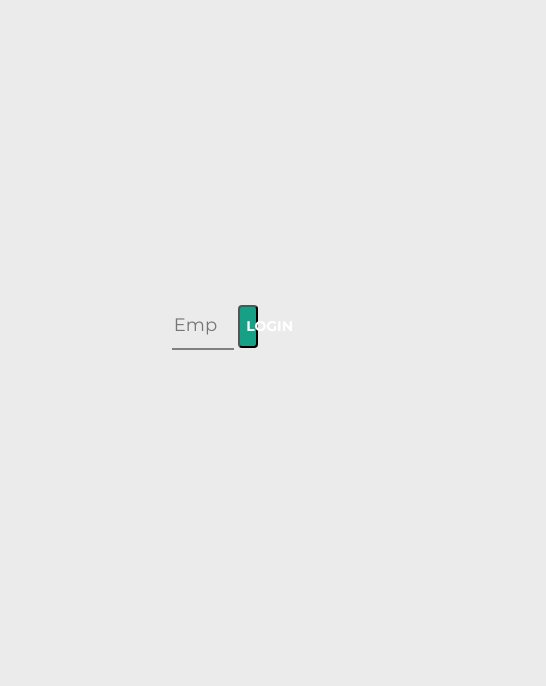
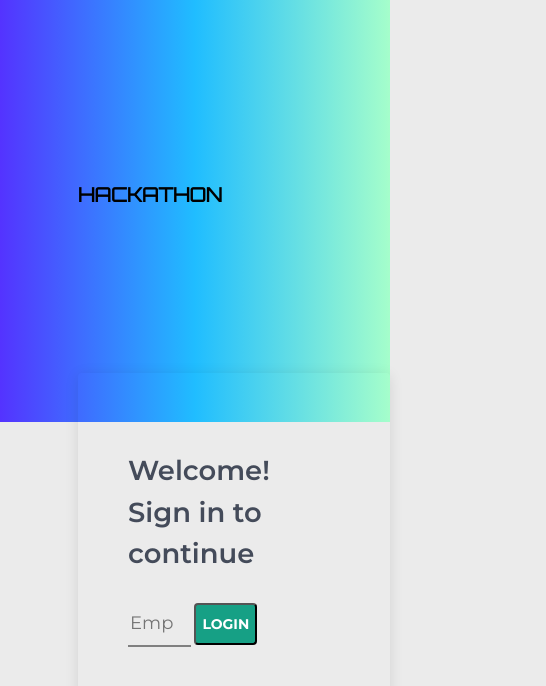
Before and after one commit to rakshitha-shet/hack_ideas, a React (Create React App) app: page / in a window 390 px wide. Shown: the top 686 px of the page, 546 px wide, since content can reach past the window. Built offline with nearby package versions, Linux system fonts and the light colour scheme.

Commit message:
added responsive styles

```diff
--- a/src/components/Card/Card.module.css
+++ b/src/components/Card/Card.module.css
@@ -3,7 +3,7 @@
     height:20vh;
     background-color:white;
     margin: 2rem auto;
-    padding: 1rem;
+    padding: 1vw;
     font-family: inherit;
     box-shadow: 0 2px 4px 0 rgb(0 0 0 / 15%);
     border-radius: 4px;
--- a/src/components/Home/Home.js
+++ b/src/components/Home/Home.js
@@ -13,11 +13,11 @@ const Home = () => {
 
     return (<>
         <Topbar />
+        <div className={styles.leftWall}>
+            <IdeaCards updated={updateCount} />
+        </div>
         <div className={styles.rightWall}>
             <IdeaForm updateCountValue={updateCountValue} />
-        </div>
-        <div className={styles.leftWall}>
-            <IdeaCards updated={updateCount} />
         </div>
     </>);
 }
--- a/src/components/IdeaForm/IdeaForm.module.css
+++ b/src/components/IdeaForm/IdeaForm.module.css
@@ -1,7 +1,7 @@
 .formContainer{
     margin: 5vw;
-    border-radius: 1rem;
-    padding: 2rem;
+    border-radius: 1vw;
+    padding: 2vw;
     display: flex;
     flex-direction: column;
     border:2px dashed grey;
@@ -16,7 +16,7 @@
     width:15vw;
     height: 4vh;
     font-family: inherit;
-    font-size: 1rem;
+    font-size: 1vw;
     border: none;
     outline: none;
     background: transparent;
@@ -28,7 +28,7 @@
     width:15vw;
     height:10vh;
     font-family: inherit;
-    font-size: 1rem;
+    font-size: 1vw;
     border: none;
     outline: none;
     background: transparent;
@@ -45,3 +45,12 @@
     border-radius: 4px;
     text-transform: uppercase;
 }
+
+@media (orientation: portrait) {
+    .formContainer{
+        margin-top: 10vh;
+    }
+    .submit{
+        width: auto;
+    }
+}
--- a/src/components/Login/Login.js
+++ b/src/components/Login/Login.js
@@ -10,11 +10,21 @@ const Login = () => {
         navigate(RoutesTypes.ROUTES.HOME);
     }
 
-    return(
-        <form className={styles.loginForm} onSubmit={sudmitHandler}>
-            <input type="number" placeholder="Employee ID" className={styles.empIdInput} max="1000" min="1" step="1" required />
-            <button type="submit" className={styles.loginBtn}>Login</button>
-        </form>
+    return (
+        <>
+            <div className={styles.leftWall}>
+                <h1 className={styles.loginHero}>HACKATHON</h1>
+            </div>
+            <div className={styles.rightWall}>
+                <div className={styles.formConatiner}>
+                    <h3 className={styles.loginHeading}>Welcome! <br/> Sign in to continue</h3>
+                    <form className={styles.loginForm} onSubmit={sudmitHandler}>
+                        <input type="number" placeholder="Employee Id" className={styles.empIdInput} max="1000" min="1" step="1" required />
+                        <button type="submit" className={styles.loginBtn}>Login</button>
+                    </form>
+                </div>
+            </div>
+        </>
     );
 }
 
--- a/src/components/Login/Login.module.css
+++ b/src/components/Login/Login.module.css
@@ -1,23 +1,20 @@
-.loginForm{
-    position: relative;
-    top:35vh;
-    left:42vw;
-    margin:auto;
- }
+.loginForm {
+    margin-bottom: 20px;
+}
 
-.empIdInput{
-    width:15vw;
-    height:5vh;
+.empIdInput {
+    width: 15vw;
+    height: 5vh;
     font-family: inherit;
     font-size: large;
     text-align: center;
     outline: none;
-    border:none;
+    border: none;
     border-bottom: 2px solid grey;
     background: transparent;
 }
 
-.loginBtn{
+.loginBtn {
     width: 5vw;
     min-width: 3vw;
     height: 5vh;
@@ -32,3 +29,64 @@
     border-radius: 4px;
     text-transform: uppercase;
 }
+
+.leftWall {
+    width: 50%;
+    height: 100vh;
+    float: left;
+    background: #5433FF;
+    /* fallback for old browsers */
+    background: -webkit-linear-gradient(to left, #A5FECB, #20BDFF, #5433FF);
+    /* Chrome 10-25, Safari 5.1-6 */
+    background: linear-gradient(to left, #A5FECB, #20BDFF, #5433FF);
+    /* W3C, IE 10+/ Edge, Firefox 16+, Chrome 26+, Opera 12+, Safari 7+ */
+}
+
+.rightWall {
+    width: 50%;
+    float: right;
+}
+
+.formConatiner {
+    box-shadow: 0 2px 14px 0 rgb(0 0 0 / 10%);
+    border-radius: 4px;
+    padding: 50px;
+    top: 35%;
+    position: fixed;
+    left: 60%;
+}
+.loginHeading{
+    color: #1b2436;
+    font-weight: 600;
+    font-size: 1.714em;
+    line-height: 1.5;
+    opacity: .8;
+}
+.loginHero{
+    font-family: Orbitron;
+    position: fixed;
+    top: 40%;
+    left: 7%;
+    font-size: 5vw;
+}
+@media (orientation: portrait) {
+    .leftWall {
+        width: 100%;
+        height: 50vh;
+    }
+    .rightWall {
+        width: 100%;
+    }
+    .formConatiner{
+        bottom: 15%;
+        left: 20%;
+        top:unset;
+    }
+    .loginBtn{
+        width: auto;
+    }
+    .loginHero{
+        top: 20%;
+        left: 20%;
+    }
+}
--- a/src/components/Topbar/Topbar.js
+++ b/src/components/Topbar/Topbar.js
@@ -11,7 +11,7 @@ const Topbar = () => {
 
     return(<>
         <header className={styles.topBar}>
-            <span className={styles.topBarTitle}>HACKTHON</span>
+            <span className={styles.topBarTitle}>HACKATHON</span>
            <button className={styles.signOutBtn} onClick={handleSignOut}>Sign Out</button>
         </header>
     </>);
--- a/src/components/Topbar/Topbar.module.css
+++ b/src/components/Topbar/Topbar.module.css
@@ -21,7 +21,7 @@
 }
 
 .topBarTitle{
-    font-size: 2rem;
+    font-size: 2vw;
     font-weight: 600;
     padding-left: 16px;
     text-transform: uppercase;
--- a/src/index.css
+++ b/src/index.css
@@ -1,4 +1,5 @@
 body{
     background-color: rgb(235, 235, 235);
     font-family: Montserrat;
+    margin: 0;
 }
```
